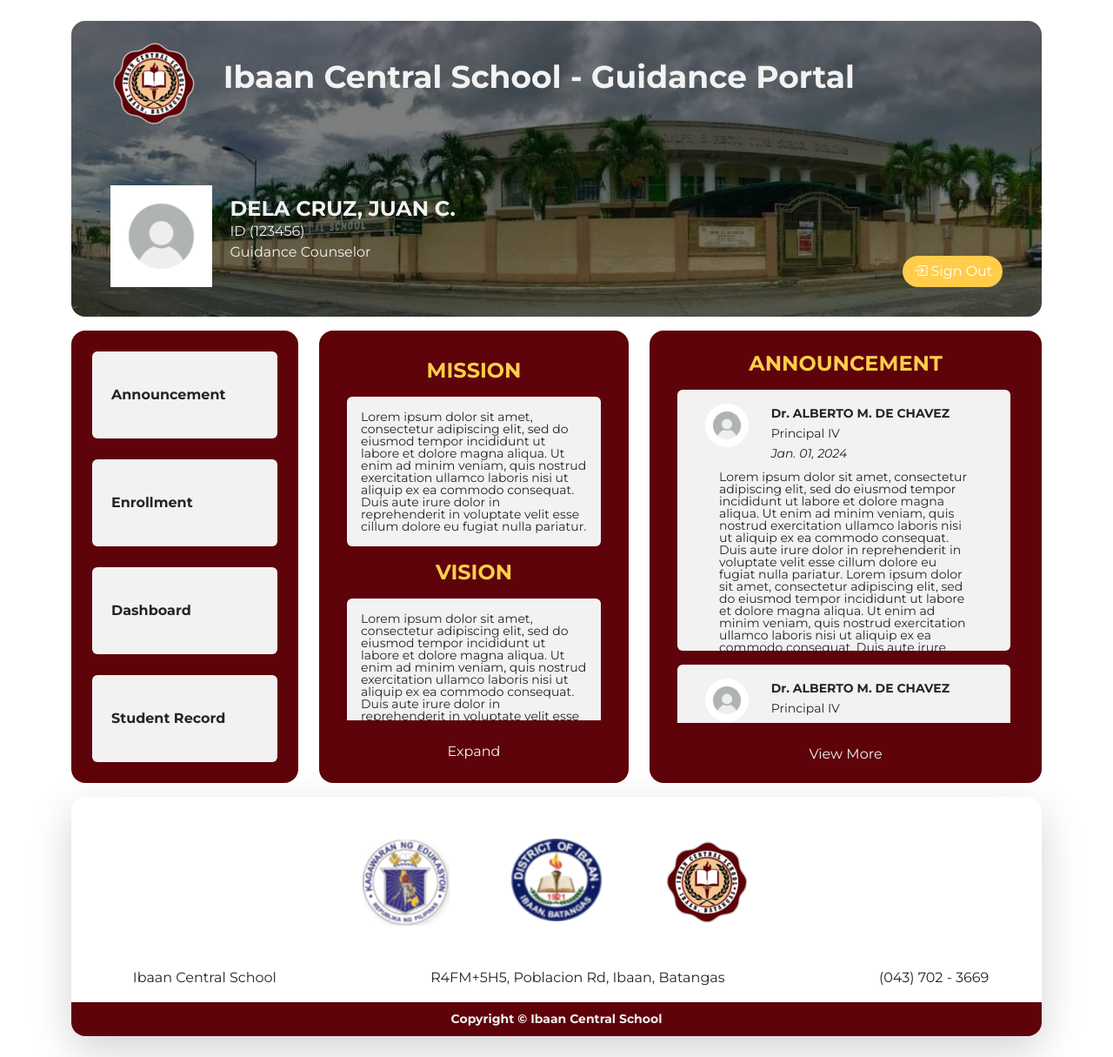
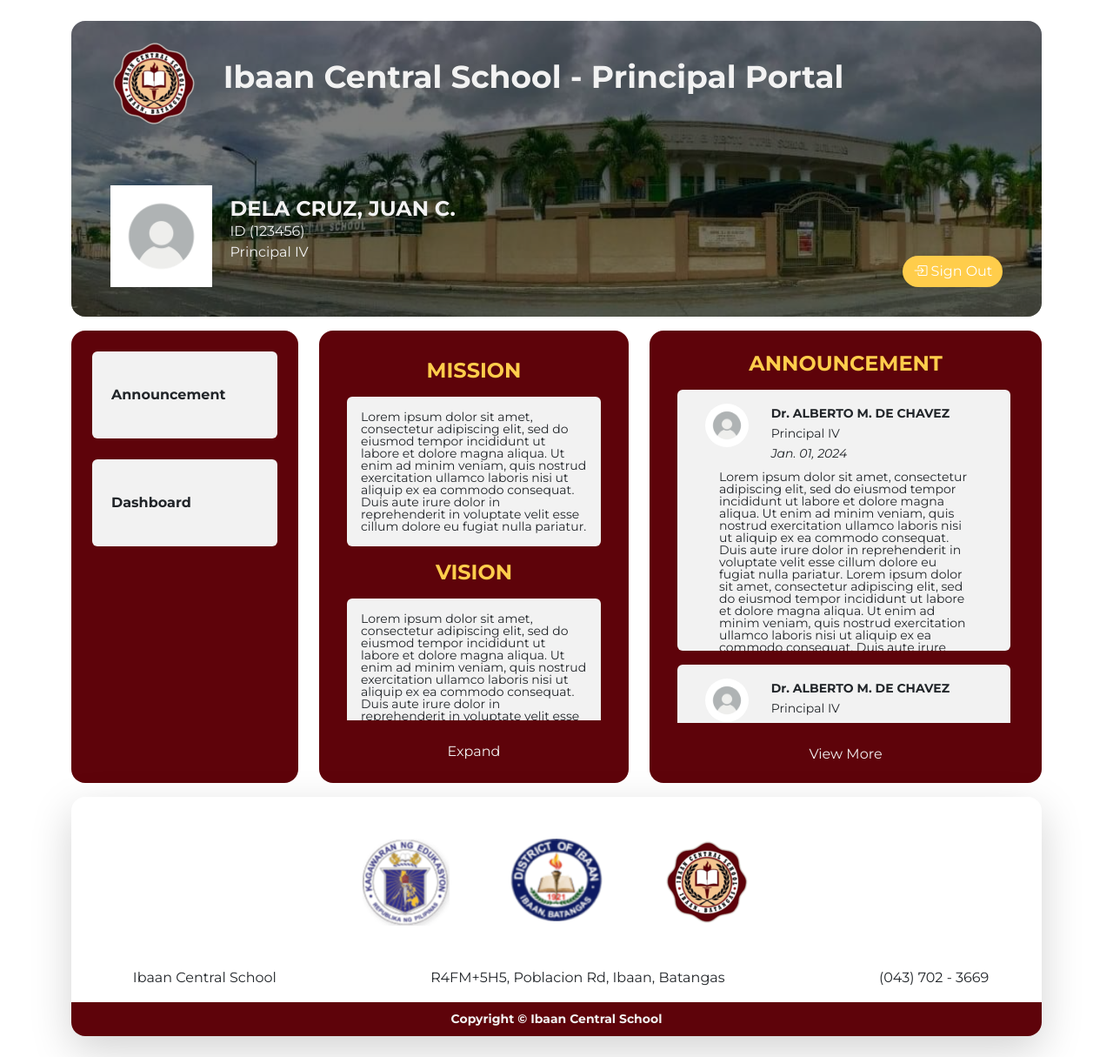
Before and after one commit to kentaro11/ICS_Web_Portal, a PHP site: page /pages/principalDashboard.php in a window 1280 px wide. Shown: the whole page at 87% size. Run offline with PHP 8.4, Linux system fonts and the light colour scheme; some libraries are stand-ins or nearby versions.

Commit message:
Modify role and remove menu buttons

```diff
--- a/pages/principalDashboard.php
+++ b/pages/principalDashboard.php
@@ -26,7 +26,7 @@
                         <div class="col-md-12">
                             <div class="logo-section d-flex flex-row align-items-center position-absolute top-0 start-0">
                                 <img src="../img/icsLogo.png" class="img-fluid" alt="Logo">
-                                <p class="header-title">Ibaan Central School - Guidance Portal</p>
+                                <p class="header-title">Ibaan Central School - Principal Portal</p>
                             </div>
                         </div>
                     </div>
@@ -39,7 +39,7 @@
                                 <div class="student-info d-flex flex-column justify-content-center">
                                     <p class="info-bold text-start">DELA CRUZ, JUAN C.</p>
                                     <p class="info-text text-start">ID (123456)</p>
-                                    <p class="info-text text-start">Guidance Counselor</p>
+                                    <p class="info-text text-start">Principal IV</p>
                                 </div>
                             </div>
                         </div>
@@ -57,13 +57,11 @@
 
         <!-- Body Container  -->
         <div class="row mt-3">
-            <div class="col-md-3" style="height: 520px;">
+            <div class="col-md-3">
                 <!-- Menu Bar -->
-                <div class="menu d-flex flex-column rounded-4 row-gap-4 p-4">
+                <div class="menu d-flex flex-column rounded-4 row-gap-4 p-4" style="height: 520px;">
                     <a type="button" class="text-break d-flex flex-row align-items-center btn menu-btn btn-primary rounded-2"><iconify-icon class="menu-icon ph-icon" icon="iconoir:megaphone"></iconify-icon><span style="margin: 0 0 0 10px;">Announcement</span></a>
-                    <a type="button" class="text-break d-flex flex-row align-items-center btn menu-btn btn-primary rounded-2"><iconify-icon class="menu-icon ph-icon" icon="iconoir:notes"></iconify-icon><span style="margin: 0 0 0 10px;">Enrollment</span></a>
                     <a type="button" class="text-break d-flex flex-row align-items-center btn menu-btn btn-primary rounded-2"><iconify-icon class="menu-icon ph-icon" icon="ant-design:dashboard-outlined"></iconify-icon><span style="margin: 0 0 0 10px;">Dashboard</span></a>
-                    <a type="button" class="text-break d-flex flex-row align-items-center btn menu-btn btn-primary rounded-2"><iconify-icon class="menu-icon ph-icon" icon="material-symbols:list-alt-outline"></iconify-icon><span style="margin: 0 0 0 10px;">Student Record</span></a>
                 </div>
             </div>
             <div class="col-md-4">
```
